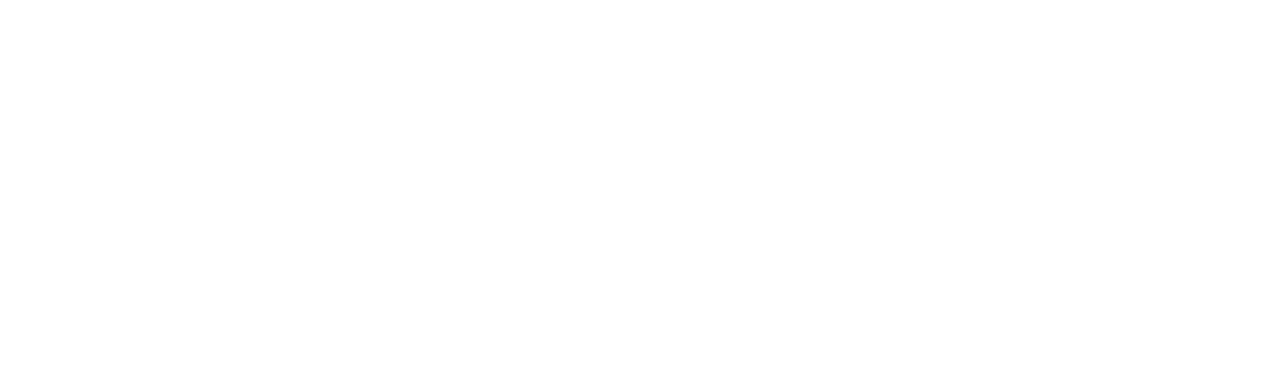
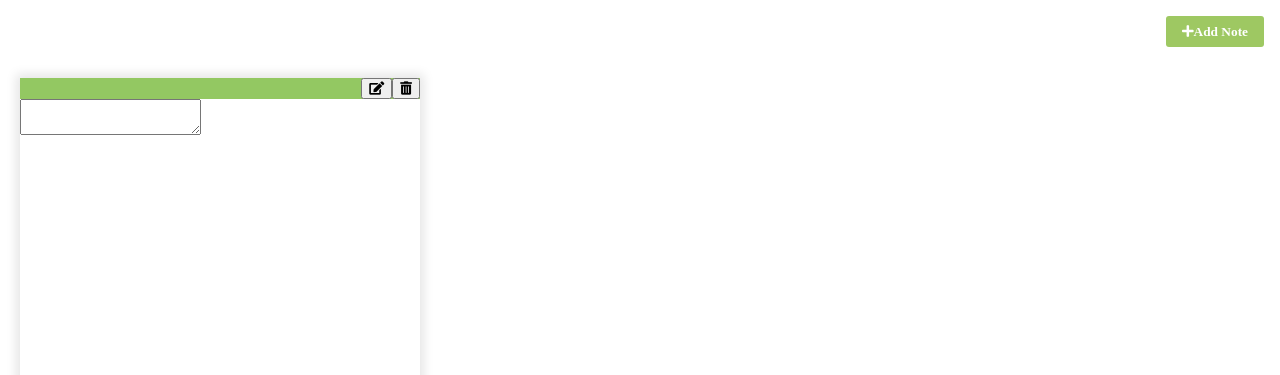
Before and after one commit to ColtonFalkner/50Projects50Days, a plain HTML site: page Project_33/index.html in a window 1280 px wide. Shown: the top 375 px of the page. Drawn offline with nearby package versions, Linux system fonts and the light colour scheme.

Commit message:
html created and styling underway

```diff
--- a/Project_33/index.html
+++ b/Project_33/index.html
@@ -3,17 +3,34 @@
   <head>
     <meta charset="UTF-8" />
     <meta name="viewport" content="width=device-width, initial-scale=1.0" />
-    <!-- <link
+    <link
       rel="stylesheet"
       href="https://cdnjs.cloudflare.com/ajax/libs/font-awesome/5.15.1/css/all.min.css"
       integrity="sha512-+4zCK9k+qNFUR5X+cKL9EIR+ZOhtIloNl9GIKS57V1MyNsYpYcUrUeQc9vNfzsWfV28IaLL3i96P9sdNyeRssA=="
       crossorigin="anonymous"
-    /> -->
+    />
     <link rel="stylesheet" href="style.css" />
-    <title>My Project</title>
+    <title>Notes App</title>
   </head>
   <body>
-    <h1>Project Starter</h1>
+    <button class="add" id="add">
+      <i class="fas fa-plus">Add Note</i>
+    </button>
+
+    <div class="note">
+      <div class="tools">
+        <button class="edit"><i class="fas fa-edit"></i></button>
+        <button class="delete"><i class="fas fa-trash-alt"></i></button>
+      </div>
+      <div class="hidden"></div>
+      <textarea></textarea>
+    </div>
+
+    <script
+      src="https://cdnjs.cloudflare.com/ajax/libs/marked/2.0.0/marked.min.js"
+      integrity="sha512-9xs4M7yksWUBIo+Jhfs65z7U4QTKNuVeN6Desvi2nXREybeQB3RfTBDELEcXD1HaNlnshG87a1SijMShvp4Zcw=="
+      crossorigin="anonymous"
+    ></script>
     <script src="script.js"></script>
   </body>
 </html>
--- a/Project_33/style.css
+++ b/Project_33/style.css
@@ -1,16 +1,39 @@
-@import url('https://fonts.googleapis.com/css2?family=Roboto:wght@400;700&display=swap');
+@import url('https://fonts.googleapis.com/css2?family=Poppins:wght@200;400&display=swap');
 
 * {
   box-sizing: border-box;
 }
 
 body {
-  font-family: 'Roboto', sans-serif;
+  font-family: 'Poppins', sans-serif;
   margin: 0;
   display: flex;
-  flex-direction: column;
-  align-items: center;
-  justify-content: center;
-  height: 100vh;
-  overflow: hidden;
+  flex-wrap: wrap;
+  padding-top: 3rem;
 }
+
+.add {
+  position: fixed;
+  top: 1rem;
+  right: 1rem;
+  background-color: #9ec862;
+  color: #fff;
+  border: none;
+  border-radius: 3px;
+  padding: 0.5rem 1rem;
+  cursor: pointer;
+}
+
+.note {
+  background-color: white;
+  box-shadow: 0 0 10px 4px rgba(0, 0, 0, 0.1);
+  margin: 30px 20px;
+  height: 400px;
+  width: 400px;
+}
+
+.note .tools {
+  background-color: #93c862;
+  display: flex;
+  justify-content: flex-end;
+}
```
